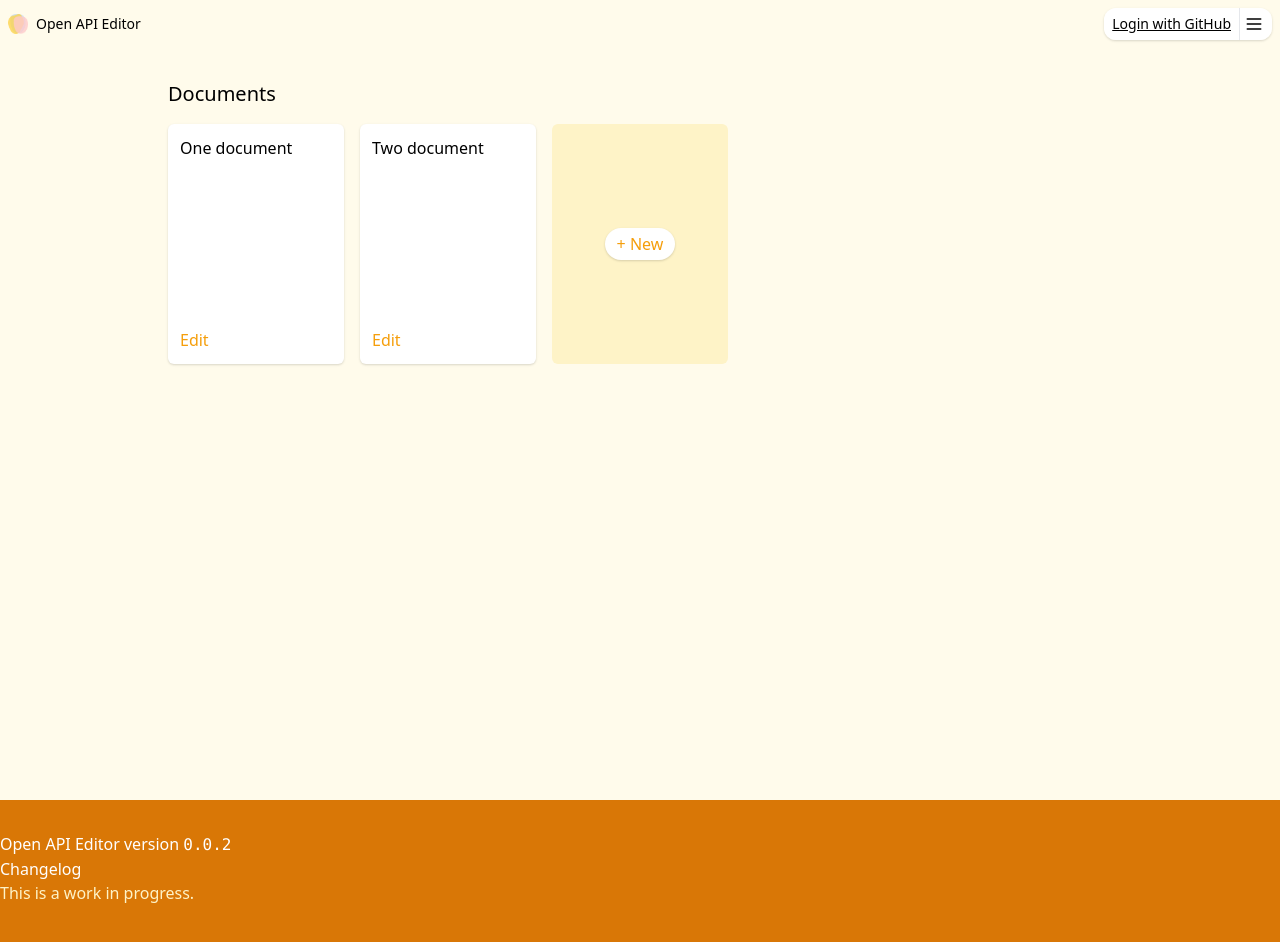
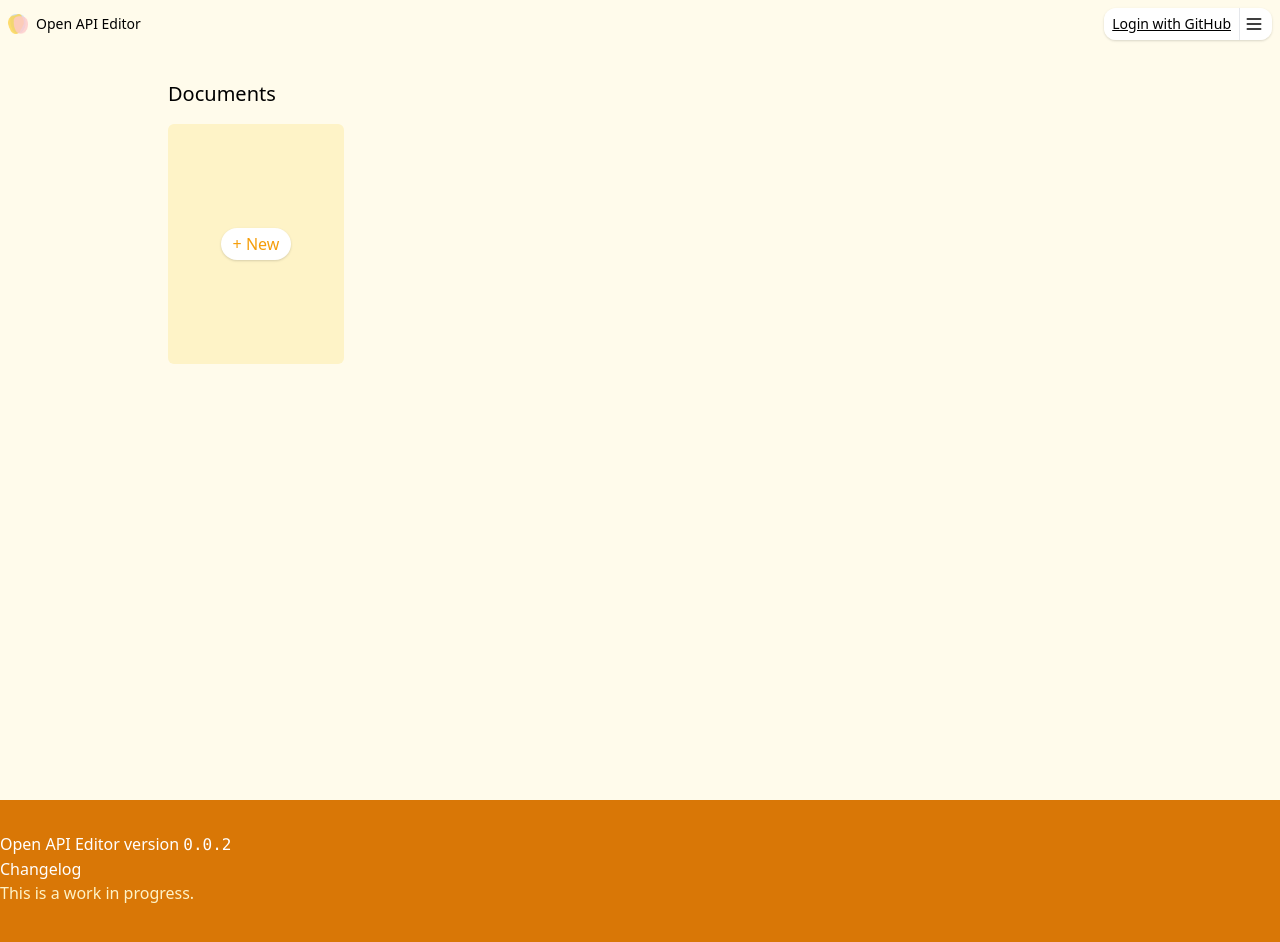
Before and after one commit to t-eckert/open-api-editor, a React (Create React App) app in the folder site/: page / in a window 1280 px wide. Shown: the top 942 px of the page. Built offline with nearby package versions, Linux system fonts and the light colour scheme.

Commit message:
Replace mocks with useUserDocuments

```diff
--- a/site/src/views/DocumentsView.tsx
+++ b/site/src/views/DocumentsView.tsx
@@ -1,15 +1,13 @@
+import { useUserDocuments } from "../hooks"
+
 import MainLeading from "../components/layout/MainLeading"
 import MainCenter from "../components/layout/MainCenter"
 import MainFollowing from "../components/layout/MainFollowing"
-
 import Documents from "../components/documents/Documents"
 
-const documents = [
-  { title: "One document", version: "1.0.2" },
-  { title: "Two document", version: "3.0.2" },
-]
+const DocumentsView = () => {
+  const documents = useUserDocuments()
 
-const DocumentsView = () => {
   return (
     <main className="flex flex-col sm:flex-row w-screen">
       <MainLeading />
```
